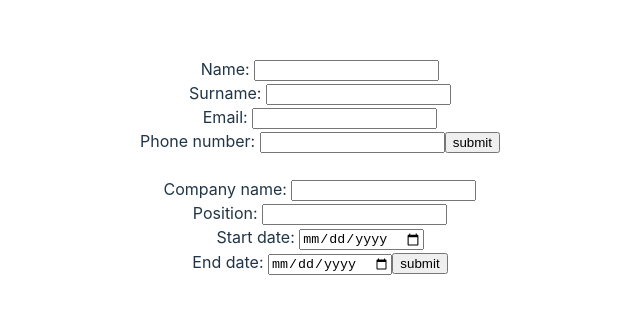
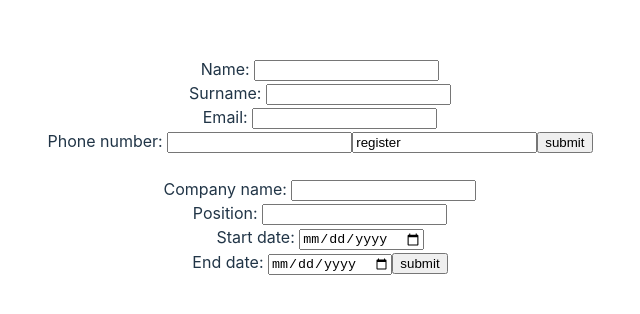
Before and after one commit to tilenmars/odin-react-cv-application, a React (Vite) app: page / in a window 1280 px wide. Shown: the part 234-548 px from the top of the page, without its empty margins (320-960 px from the left). Built offline with nearby package versions, Linux system fonts and the light colour scheme.

Commit message:
Pass data to card component using props

```diff
--- a/src/App.jsx
+++ b/src/App.jsx
@@ -20,10 +20,10 @@ return(
   <>
   {savedRegisterData.length < 1 ?
     <Register onSubmit={function(event){
-      setSavedRegisterData(saveData(event));}}/> : <Card title={savedRegisterData[0].name + " " + savedRegisterData[0].surname} text="blabla" startDate="danes" endDate="jutri" type="krneki"/>
+      {console.log(savedRegisterData)}
+      setSavedRegisterData(saveData(event));}}/> : <Card title={savedRegisterData[0].name + " " + savedRegisterData[0].surname} text="" dataField1={savedRegisterData[0].phone} dataField2={savedRegisterData[0].email} type={savedRegisterData[0].type}/>
   }
     <br/>
-    {console.log(savedRegisterData)}
     <NewJob onSubmit={function(event){
     setSavedJobData(saveData(event));
   }}/>
--- a/src/components/Card.jsx
+++ b/src/components/Card.jsx
@@ -1,12 +1,11 @@
 const Card = (props) => {
     return(
         <div class="card">
-            <h1>{props.title}</h1>
-            <h2 className="email"></h2>
-            <h2 className="phone"></h2>
+            {<h1>{props.title}</h1>}
+            <h2 className="email">{props.dataField1}</h2>
+            <h2 className="phone">{props.dataField2}</h2>
             <p className=""></p>
         </div>
     )
 }
-
 export default Card
--- a/src/components/Register.jsx
+++ b/src/components/Register.jsx
@@ -12,6 +12,7 @@ return(
     <br />
     <label htmlFor="phone">Phone number: </label>
     <input type="tel" name="phone" id="phone" />
+    <input type="text" defaultValue="register" name="type" id="phone"/>
     <input type="submit" value="submit" />
 </form>)
 
```
